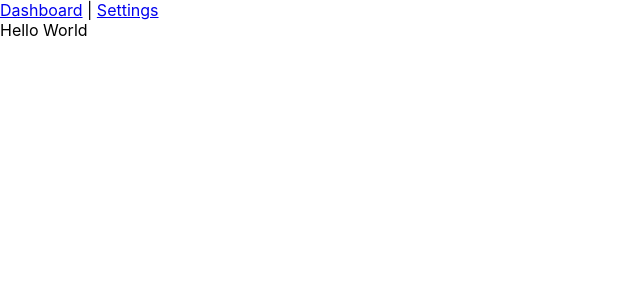
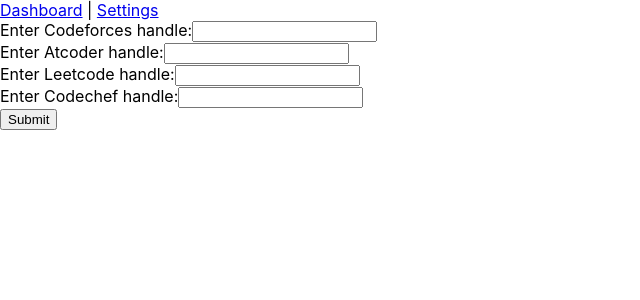
Before and after one commit to krishx64/CPinfo, a React (Create React App) app: page /settings in a window 1280 px wide. Shown: the top 300 px of the page, without its empty margins (0-640 px from the left). Built offline with nearby package versions, Linux system fonts and the light colour scheme; no server answers.

Commit message:
form to update handle implemented

```diff
--- a/controllers/wrapper.js
+++ b/controllers/wrapper.js
@@ -1,8 +1,7 @@
 const userInfo = require("../models/userInfo.js");
 async function addInfo(solvedfn, ratingfn, platform, handle, errorArray) {
   try {
-    if (handle === undefined)
-      await userInfo.findOneAndDelete({ name: platform });
+    if (handle === "") await userInfo.findOneAndDelete({ name: platform });
     else {
       const solved = await solvedfn(handle);
       const rating = await ratingfn(handle);
--- a/src/dashboard.js
+++ b/src/dashboard.js
@@ -6,32 +6,57 @@
 import axios from "axios";
 
 export default function Dashboard() {
+  const [errorLog, setErrorLog] = useState([]);
   const [resources, setResources] = useState([]);
+  const [contestRatings, setContestRatings] = useState([["Time"]]);
+  const [sum, setSum] = useState(0);
+  useEffect(() => {
+    const fetchResources = () => {
+      axios
+        .get("http://localhost:3000/resources")
+        .then((response) => setResources(response.data))
+        .catch((error) => console.error("Error fetching data", error));
+    };
 
+    // Fetch resources immediately when the component mounts
+    fetchResources();
+
+    // Set up an interval to fetch resources every 10 seconds
+    const intervalId = setInterval(fetchResources, 1000);
+
+    // Cleanup the interval when the component unmounts
+    return () => clearInterval(intervalId);
+  }, []);
   useEffect(() => {
     axios
       .get("http://localhost:3000/resources")
       .then((response) => setResources(response.data))
       .catch((error) => console.error("Error fetching data", error));
   }, []);
-  let contestRatings = [["Time"]];
-  let sum = 0;
+
+  useEffect(() => {
+    let newContestRatings = [["Time"]];
+    let newSum = 0;
     resources.forEach((resource, index) => {
-    for (let i = 1; i < contestRatings.length; i++) {
-      contestRatings[i].push(null);
+      newSum += resource.solved;
+      const Contests = resource.ratings;
+      if (Contests.length === 0) return false;
+      for (let i = 1; i < newContestRatings.length; i++) {
+        newContestRatings[i].push(null);
       }
-    sum += resource.solved;
-    contestRatings[0].push(resource.name);
-    const Contests = resource.ratings;
+      newContestRatings[0].push(resource.name);
       for (let i = 0; i < Contests.length; i++) {
         let temp = [new Date(Contests[i][0])];
-      for (let j = 1; j <= contestRatings[0].length - 2; j++) {
+        for (let j = 1; j <= newContestRatings[0].length - 2; j++) {
           temp.push(null);
         }
-      temp.push(Contests[i][1]);
-      contestRatings.push(temp);
+        temp.push(parseInt(Contests[i][1]));
+        newContestRatings.push(temp);
       }
     });
+    setContestRatings(newContestRatings);
+    setSum(newSum);
+  }, [resources]);
   return (
     <div>
       <h1>Hello, World!</h1>
@@ -42,6 +67,16 @@
       ))}
       <h2>Total: {sum}</h2>
       <LineChart data={contestRatings} />
+      {errorLog.length > 0 && (
+        <div className="error-log">
+          <h3>Error Log:</h3>
+          <ul>
+            {errorLog.map((error, index) => (
+              <li key={index}>{error}</li>
+            ))}
+          </ul>
+        </div>
+      )}
     </div>
   );
 }
--- /dev/null
+++ b/src/settings.css
@@ -0,0 +1,4 @@
+.My-From{
+    display: flex;
+    flex-direction: column;
+}
--- a/src/settings.js
+++ b/src/settings.js
@@ -1,3 +1,107 @@
+import { useState, useEffect } from "react";
+import axios from "axios";
+
 export default function Settings() {
-  return <div>Hello World</div>;
+  const [resources, setResources] = useState([]);
+  const [handleName, setHandleName] = useState({
+    cf: "",
+    cc: "",
+    ac: "",
+    lc: "",
+  });
+
+  useEffect(() => {
+    axios
+      .get("http://localhost:3000/resources")
+      .then((response) => setResources(response.data))
+      .catch((error) => console.error("Error fetching data", error));
+  }, []);
+
+  const handleChange = (e) => {
+    const { name, value } = e.target;
+    setHandleName({ ...handleName, [name]: value });
+  };
+  useEffect(() => {
+    console.log(resources);
+    let newHandleName = { ...handleName };
+    resources.forEach((resource) => {
+      if (resource.name === "Atcoder") {
+        newHandleName.ac = resource.handle;
+      }
+      if (resource.name === "Codeforces") {
+        newHandleName.cf = resource.handle;
+      }
+      if (resource.name === "Codechef") {
+        newHandleName.cc = resource.handle;
+      }
+      if (resource.name === "Leetcode") {
+        newHandleName.lc = resource.handle;
+      }
+    });
+    setHandleName(newHandleName);
+  }, [resources]);
+  const handleSubmit = async (e) => {
+    e.preventDefault(); // Prevent page reload
+    try {
+      const response = await axios.post(
+        "http://localhost:3000/api/fetch",
+        handleName
+      );
+      console.log("Form submitted successfully:", response.data);
+      alert("Form submitted successfully!");
+    } catch (error) {
+      console.error("Error submitting form:", error.message);
+      alert("Error submitting form. Please try again.");
+    }
+  };
+
+  return (
+    <form className="My-Form" onSubmit={handleSubmit}>
+      <div>
+        <label>
+          Enter Codeforces handle:
+          <input
+            type="text"
+            name="cf"
+            value={handleName.cf}
+            onChange={handleChange}
+          />
+        </label>
+      </div>
+      <div>
+        <label>
+          Enter Atcoder handle:
+          <input
+            type="text"
+            name="ac"
+            value={handleName.ac}
+            onChange={handleChange}
+          />
+        </label>
+      </div>
+      <div>
+        <label>
+          Enter Leetcode handle:
+          <input
+            type="text"
+            name="lc"
+            value={handleName.lc}
+            onChange={handleChange}
+          />
+        </label>
+      </div>
+      <div>
+        <label>
+          Enter Codechef handle:
+          <input
+            type="text"
+            name="cc"
+            value={handleName.cc}
+            onChange={handleChange}
+          />
+        </label>
+      </div>
+      <button type="submit">Submit</button>
+    </form>
+  );
 }
```
Also changed, not shown: controllers/addUserInfo.js (+11 -13 lines), models/userInfo.js (+16 -16 lines), server.js (+32 -15 lines). Lines whose indentation alone changed are shown as unchanged.
